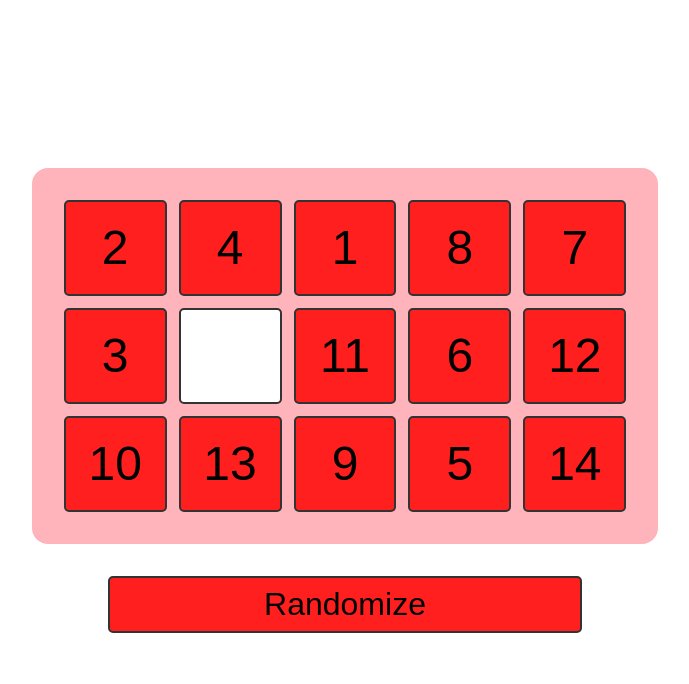
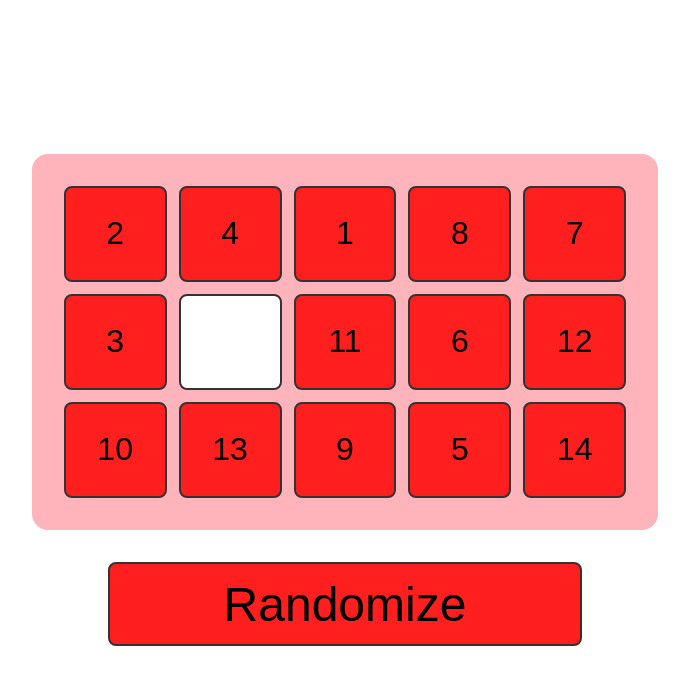
Before and after one commit to Skjesper/15-puzzle, a Next.js app: page / in a window 1280 px wide. Shown: the top 684 px of the page, without its empty margins (295-984 px from the left). Built offline with nearby package versions, Linux system fonts and the light colour scheme.

Commit message:
Updated Button scaling

```diff
--- a/src/app/globals.css
+++ b/src/app/globals.css
@@ -6,7 +6,7 @@
 @media (prefers-color-scheme: dark) {
   :root {
     --background: #ffffff;
-    --foreground: #ededed;
+    --foreground: #171717;
   }
 }
 
--- a/src/components/Puzzle/Box/Box.module.css
+++ b/src/components/Puzzle/Box/Box.module.css
@@ -6,12 +6,8 @@
   padding: 0.8rem;
   background-color: #ffb3ba;
   border-radius: 5px;
-
-
   max-width: min(90vw, 80vh);
   max-height: min(90vh, 80vw);
-
-
   aspect-ratio: var(--grid-cols) / var(--grid-rows);
 }
 
--- a/src/components/ui/Button/Button.module.css
+++ b/src/components/ui/Button/Button.module.css
@@ -1,10 +1,19 @@
+/* Komplett button CSS - ersätter alla dina breakpoints med clamp() */
+
 .button {
   background-color: #ff1f1f;
-  border-radius: 5px;
-  border: 1.5px solid #333;
+  border-radius: clamp(5px, 1vw, 8px);
+  border: clamp(1.5px, 0.3vw, 2.5px) solid #333;
   cursor: pointer;
   transition: opacity 0.2s ease;
-  font-size: 1rem;
+
+
+  font-size: clamp(0.8rem, 2.5vw, 1.2rem);
+
+
+  overflow: hidden;
+  text-overflow: ellipsis;
+  white-space: nowrap;
 }
 
 .button:hover {
@@ -22,76 +31,29 @@
   outline-offset: 2px;
 }
 
+
 .s {
-  padding: 0.5rem;
+  padding: clamp(0.5rem, 1.5vw, 0.8rem);
+  font-size: clamp(1rem, 3vw, 1.5rem);
 }
+
 
 .m {
   width: 100%;
   height: 100%;
   min-width: 0;
   min-height: 0;
+  font-size: clamp(1rem, min(4vw, 4vh), 4rem);
+  display: flex;
+  align-items: center;
+  justify-content: center;
+  overflow: hidden;
+  text-overflow: ellipsis;
 }
 
 .l {
-  padding: 0.5rem;
+  padding: clamp(0.5rem, 1.5vw, 0.8rem);
   width: 80%;
   min-width: fit-content;
+  font-size: clamp(1.5rem, 4vw, 3rem);
 }
-
-@media (min-width: 480px) {
-  .m {
-    font-size: 1.2rem;
-  }
-
-  .button {
-
-    border: 2px solid #333;
-  }
-}
-
-@media (min-width: 768px) {
-  .button {
-    border: 2.5px solid #333;
-  }
-
-  .s {
-    padding: 0.8rem;
-    font-size: 1.5rem;
-  }
-
-  .m {
-    font-size: 2rem;
-  }
-
-  .l {
-    font-size: 2rem;
-  }
-}
-
-@media (min-width: 1024px) {
-  .m {
-    font-size: 2.5rem;
-  }
-}
-
-@media (min-width: 1280px) {
-  .m {
-    font-size: 3rem;
-  }
-}
-
-@media (min-width: 1600px) {
-
-    .m {
-
-    font-size: 4rem;
-   }
-
-  .l {
-    font-size: 3rem;
-  }
-
-
-
-}
```
